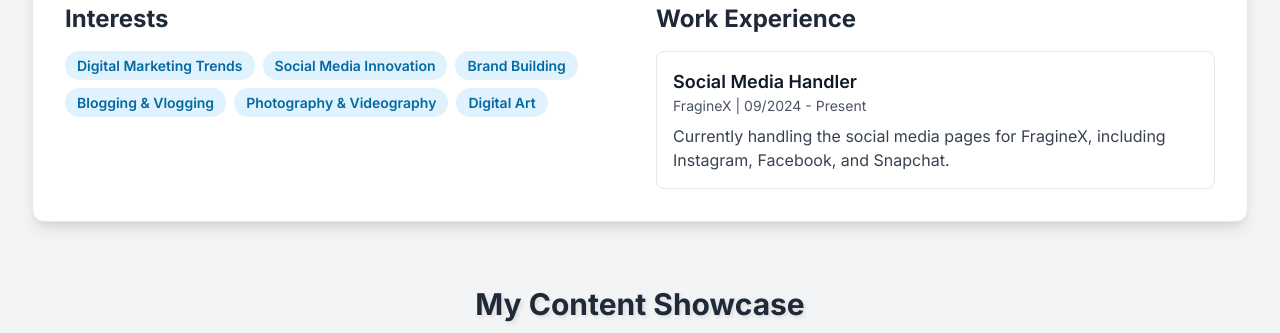
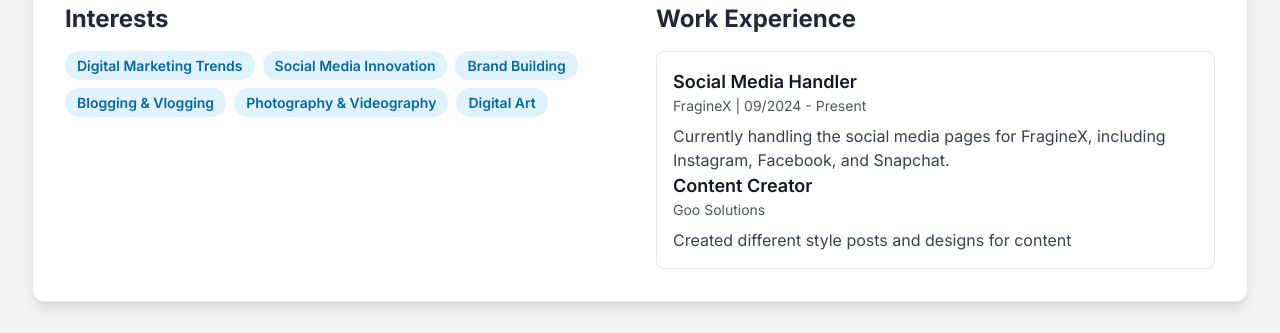
Before and after one commit to Abdullah337-oss/Portfolio, a plain HTML site: page index.html in a window 1280 px wide. Shown: the part 958-1291 px from the top of the page. Drawn offline with nearby package versions, Linux system fonts and the light colour scheme.

Commit message:
index.html

```diff
--- a/index.html
+++ b/index.html
@@ -202,6 +202,9 @@
                         <p class="text-sm text-gray-600">FragineX | 09/2024 - Present</p>
                         <p class="text-gray-700 mt-2">Currently handling the social media pages for FragineX, including
                             Instagram, Facebook, and Snapchat.</p>
+                        <p class="font-semibold text-lg text-gray-900">Content Creator</p>
+                        <p class="text-sm text-gray-600">Goo Solutions</p>
+                        <p class="text-gray-700 mt-2">Created different style posts and designs for content</p>
                     </div>
                 </div>
             </div>
@@ -485,4 +488,5 @@
 
 </body>
 
+
 </html>
```
